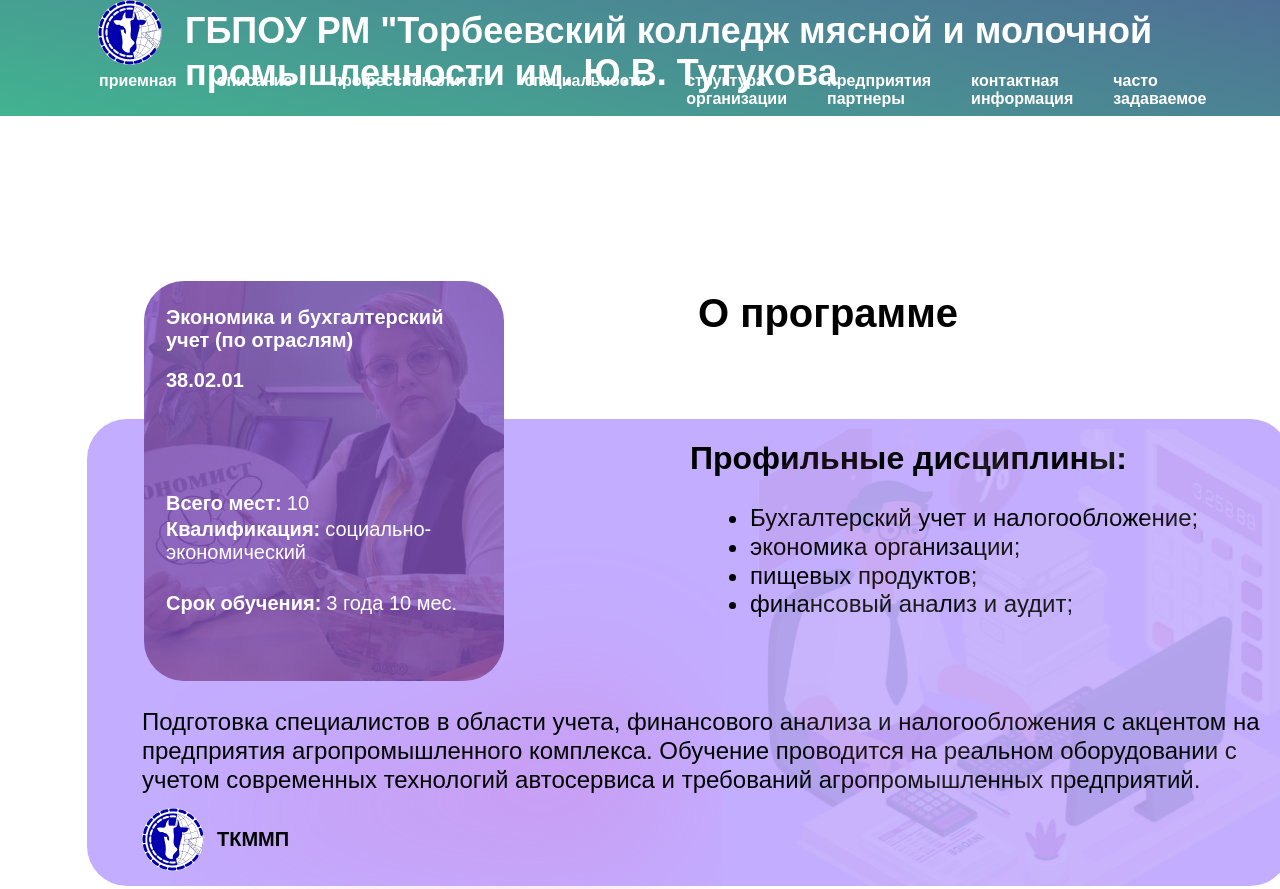
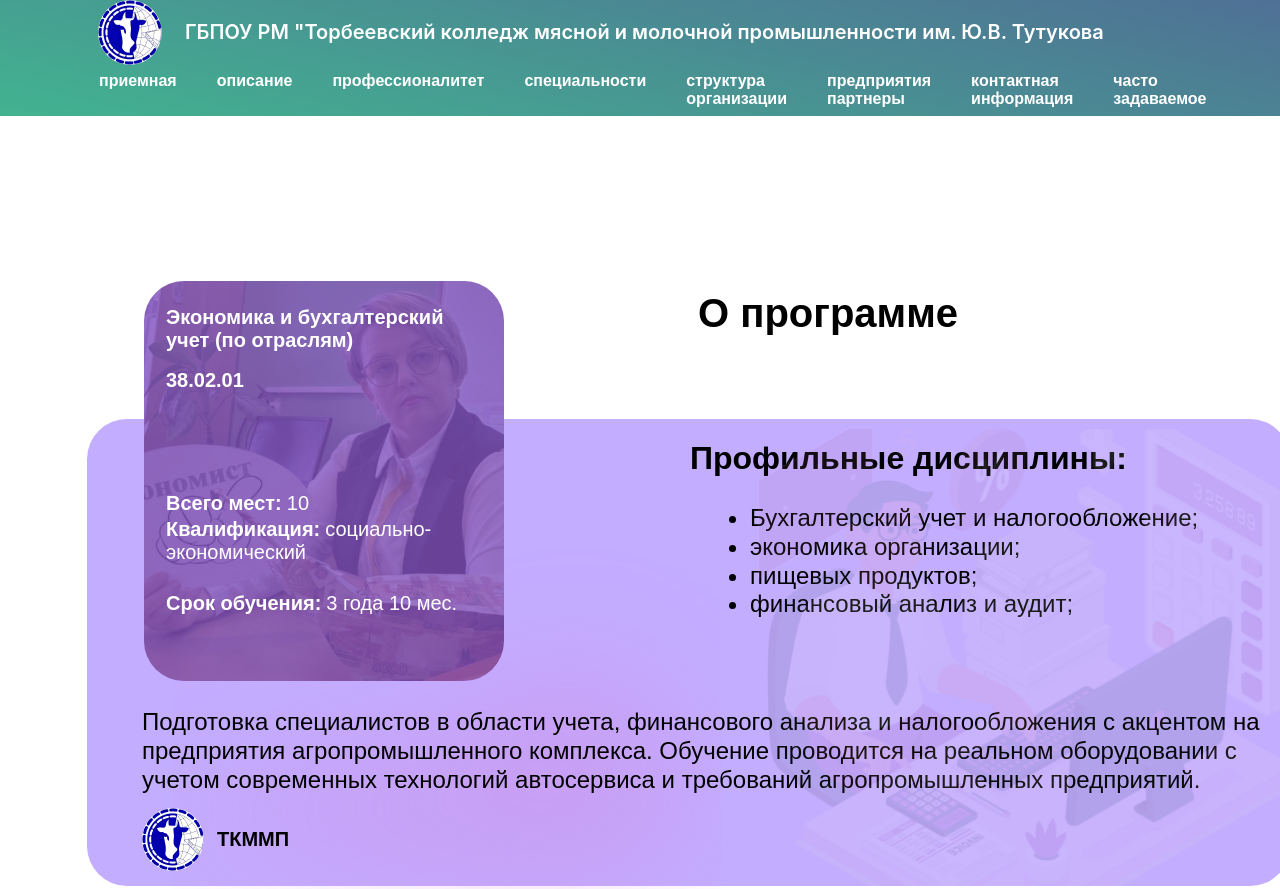
Before and after one commit to lllqtop/tkmmp_abiturientam_38-02-01, a plain HTML site: page index.html in a window 1280 px wide. Shown: the top 889 px of the page. Drawn offline with Linux system fonts and the light colour scheme.

Commit message:
Update style.css

```diff
--- a/style.css
+++ b/style.css
@@ -52,13 +52,16 @@
 }
 
 ._38-02-01__div32 {
+  position: absolute;
+  width: 1200px;
+  top: 20px;
+  left: 185px;
+  font-weight: 600;
   color: #ffffff;
-  font-family: "Inter-SemiBold", sans-serif;
-  font-size: 2.25rem;
-  font-weight: 600;
-  position: absolute;
-  left: 11.5625rem;
-  top: 0.625rem;
+  font-size: 20px;
+  line-height: normal;
+  font-family: "Inter", Helvetica;
+  letter-spacing: 0;
 }
 
 ._38-02-01__div33 {
```
